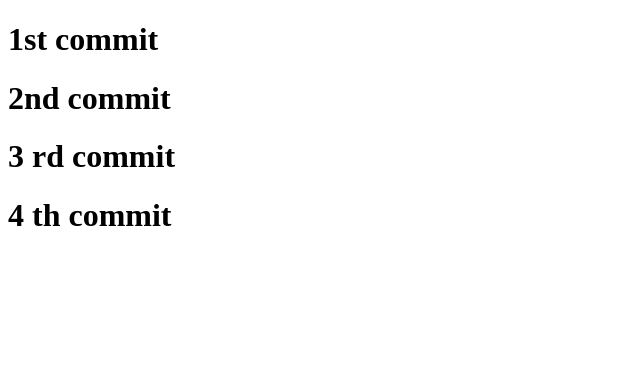
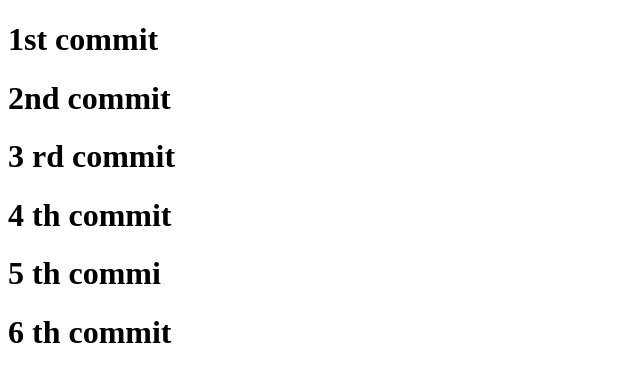
Before and after one commit to shreenehaa/git, a plain HTML site: page index.html in a window 1280 px wide. Shown: the whole page, without its empty margins (0-640 px from the left). Drawn offline with Linux system fonts and the light colour scheme.

Commit message:
commit the changes after reset command

```diff
--- a/index.html
+++ b/index.html
@@ -10,5 +10,7 @@
     <h1>2nd commit</h1>
     <h1>3 rd commit</h1>
     <h1>4 th commit</h1>
+    <h1>5 th commi</h1>
+    <h1>6 th commit</h1>
 </body>
 </html>
```
